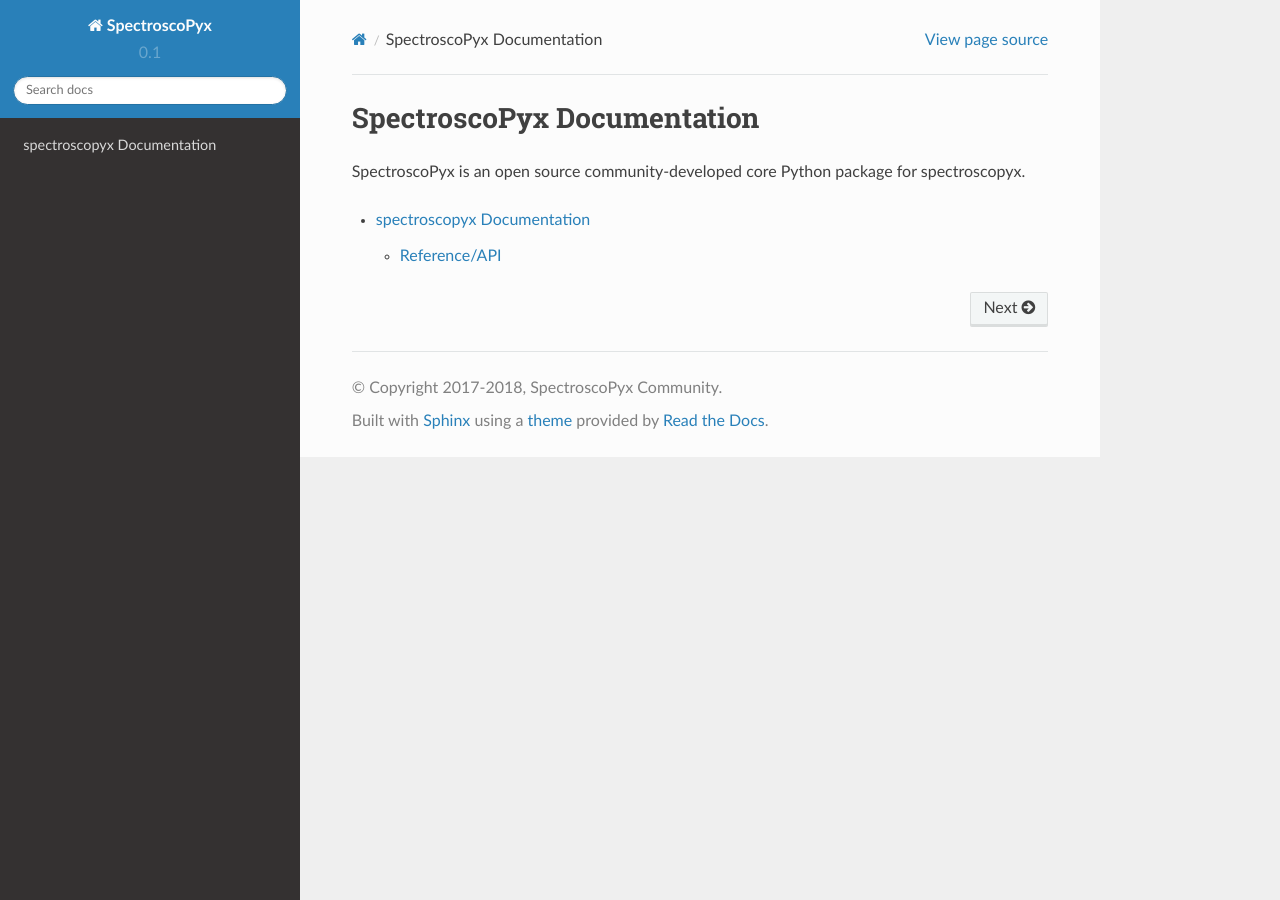
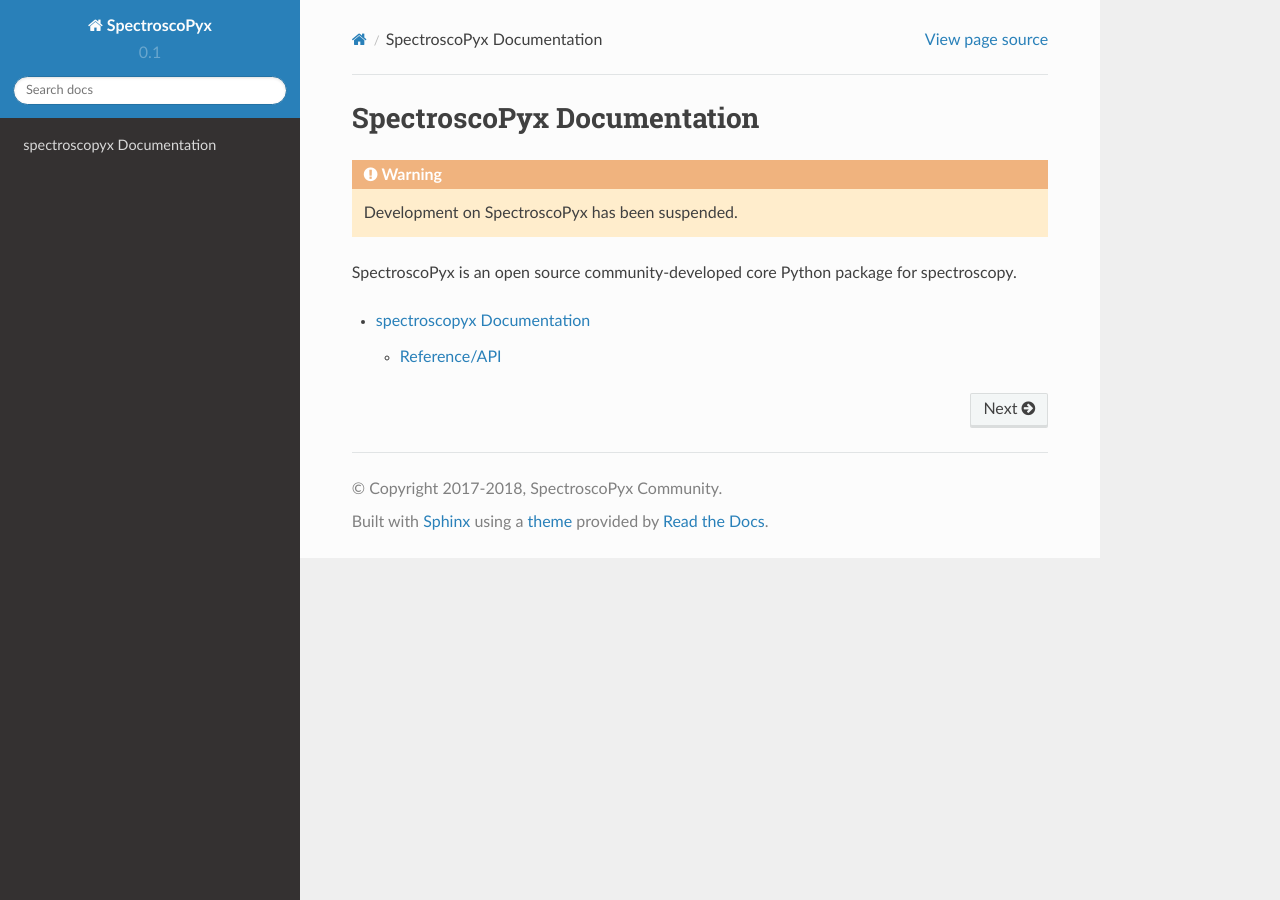
Before and after one commit to PlasmaPy/SpectroscoPyx, a Sphinx documentation site: the page built from docs/index.rst, in a window 1280 px wide. Built offline with Sphinx 7.4.7 and the Read the Docs theme 2.0.0, drawn with Linux system fonts in a browser that asks for light colours.

```diff
--- a/docs/index.rst
+++ b/docs/index.rst
@@ -1,8 +1,12 @@
 SpectroscoPyx Documentation
 ===========================
 
+.. warning::
+
+   Development on SpectroscoPyx has been suspended.
+
 SpectroscoPyx is an open source community-developed core Python package for
-spectroscopyx.
+spectroscopy.
 
 .. toctree::
   :maxdepth: 2
```
Also changed, not shown: CONTRIBUTING.md (+2 -2 lines), README.md (+5 -2 lines).
